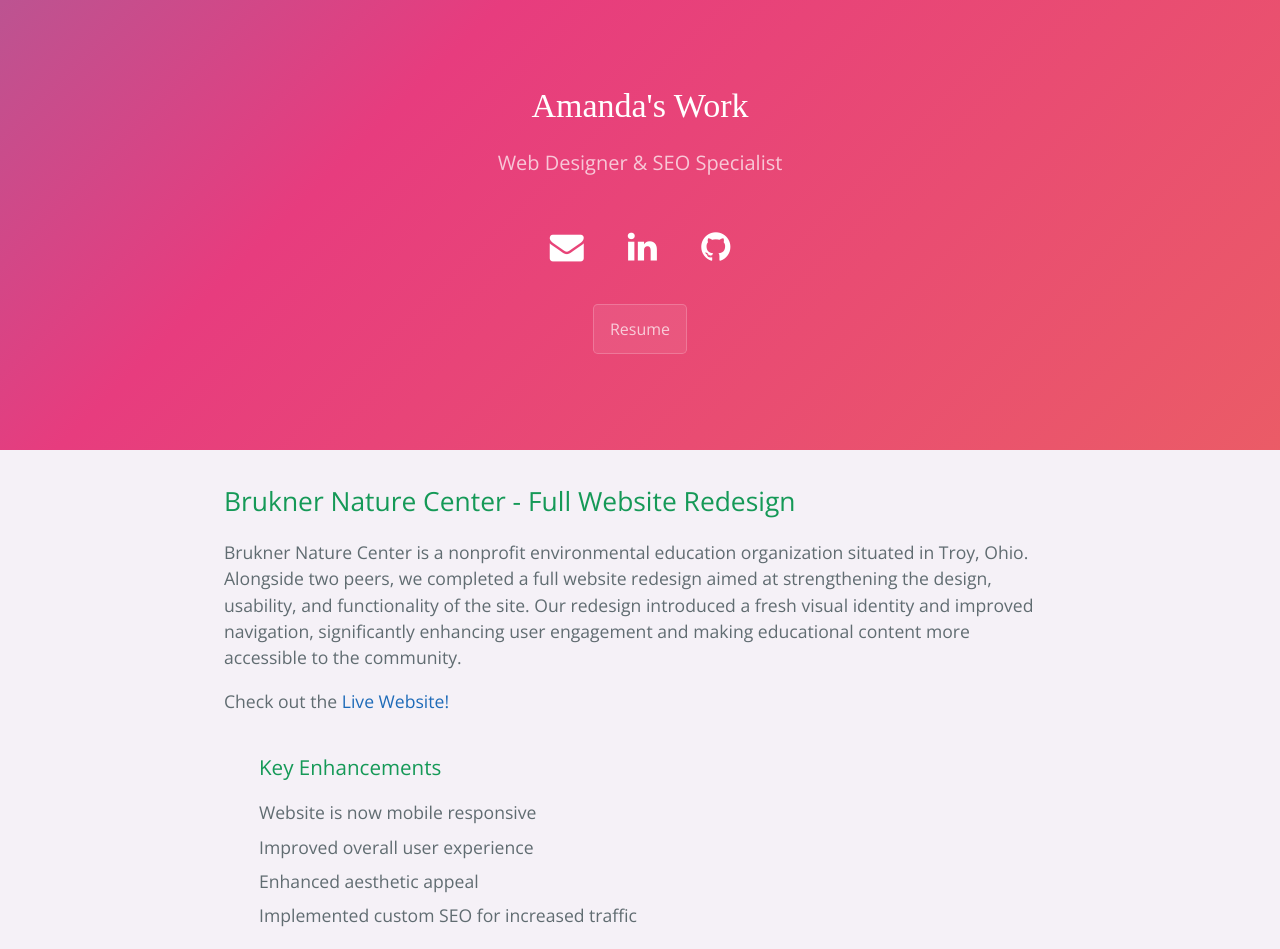
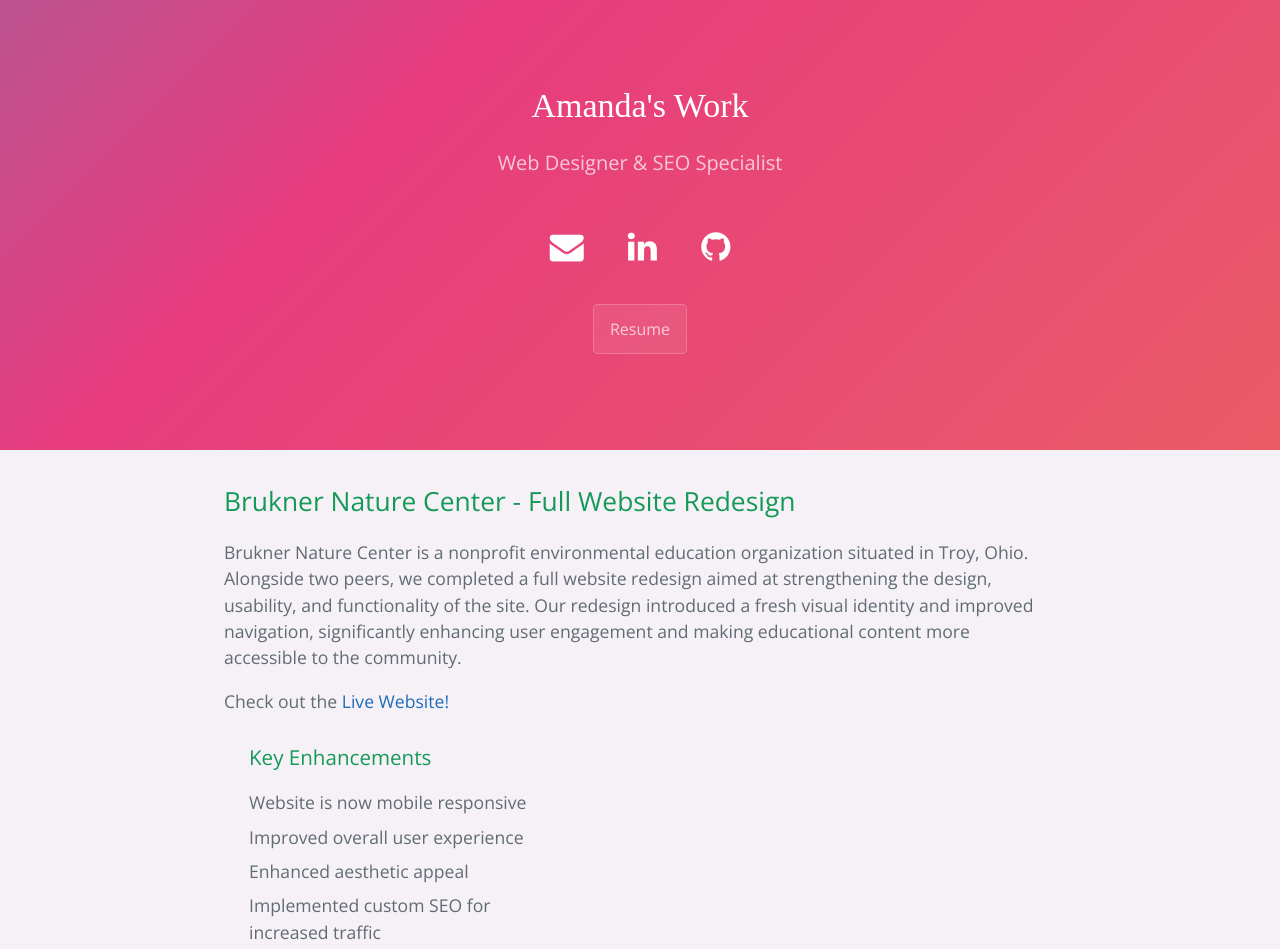
Before and after one commit to 0460208/amandamartel, a Jekyll site: the page built from portfolio.md, in a window 1280 px wide. Shown: the top 949 px of the page. Built offline with Jekyll 4.4.1, drawn with Linux system fonts in a browser that asks for light colours; nearby versions of some CDN libraries; grey boxes are pictures that could not be loaded.

Commit message:
Update portfolio.md

```diff
--- a/portfolio.md
+++ b/portfolio.md
@@ -9,7 +9,7 @@ Brukner Nature Center is a nonprofit environmental education organization situat
 
 Check out the [Live Website!](https://www.bruknernaturecenter.com/){:target="_blank"}
 
-<div class="float">
+<!-- <div class="float"> -->
 
 <div class="div1">
 <h3>Key Enhancements</h3>
@@ -29,7 +29,7 @@ Check out the [Live Website!](https://www.bruknernaturecenter.com/){:target="_bl
 </ul>
 </div>
 
-</div>
+<!-- </div> -->
 
 <div class="div2">
 <img src="img/bruknerredesign/bruknerbirdvista.png">
```
